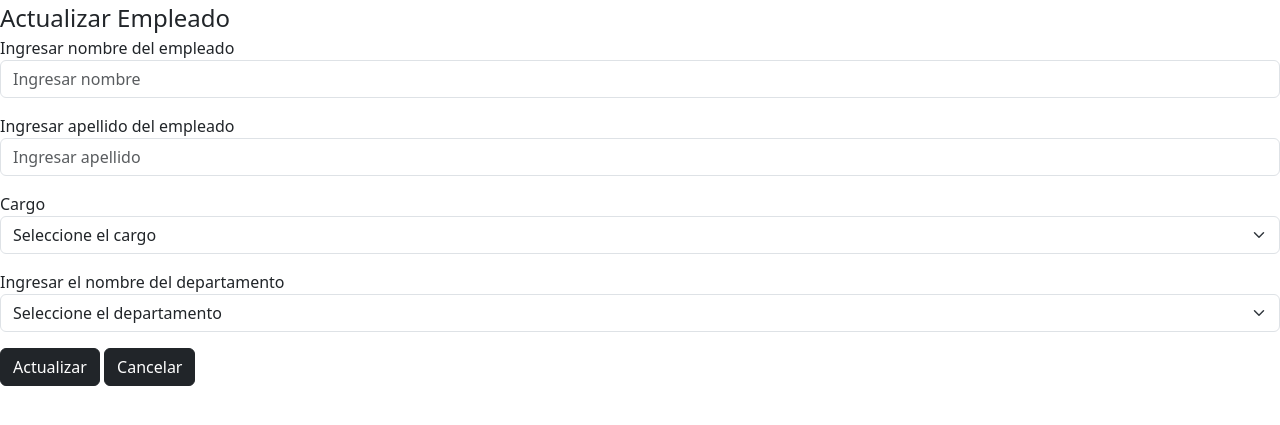
After one commit to daniel142giraldo-gif/Gestor-de-usuarios---Daniel-Escobar, a Flask app: template Templates/actualizaremple.html in a window 1280 px wide. The commit adds this page. Shown: the top 425 px of the page. Run offline with Flask 3, Linux system fonts and the light colour scheme; the template is opened without the code that fills it, so the values that code supplies are empty.

Commit message:
Editar empleados

```diff
--- /dev/null
+++ b/Templates/actualizaremple.html
@@ -0,0 +1,51 @@
+<!DOCTYPE html>
+<html>
+    <head>
+        <title>Editar Empleado</title>
+        <link rel="stylesheet" href="{{ url_for('static', filename='style.css') }}">
+        <link href="https://cdn.jsdelivr.net/npm/bootstrap@5.3.8/dist/css/bootstrap.min.css" rel="stylesheet">
+        <script src="https://cdn.jsdelivr.net/npm/bootstrap@5.3.8/dist/js/bootstrap.bundle.min.js"></script>
+
+    </head>
+    <body>
+        <div>
+            <h4 class="modal-title">Actualizar Empleado</h4>
+        </div>
+        <div>
+            <form method="POST" action="{{url_for('actualizarempleado')}}">
+                <input type="hidden" name="id" value="{{ emp[0] }}">
+                <div class="mb-3">
+                    <label>Ingresar nombre del empleado</label>
+                    <input type="text" class="form-control" name="nombre" placeholder="Ingresar nombre" value="{{ emp[2] }}">
+                </div>
+                <div class="mb-3">
+                    <label>Ingresar apellido del empleado</label>
+                    <input type="text" class="form-control" name="apellido" placeholder="Ingresar apellido" value="{{ emp[3] }}">
+                </div>
+                <div class="mb-3 mt-3">
+                    <label>Cargo</label>
+                    <select class="form-select" name="cargo" required value="{{ emp[4] }}">
+                        <option value="">Seleccione el cargo</option>
+                        <option value="gerente">gerente</option>
+                        <option value="administrador">administrador</option>
+                        <option value="contador">contador</option>
+                    </select>
+                </div>
+                <div class="mb-3 mt-3">
+                    <label>Ingresar el nombre del departamento</label>
+                    <select class="form-select" name="departamento" required value="{{ emp[12] }}">
+                        <option value="">Seleccione el departamento</option>
+                        <option value="Recursos humanos">Recursos humanos</option>
+                        <option value="Sistemas">Sistemas</option>
+                        <option value="Administracion">Administracion</option>
+                        <option value="Contabilidad">Contabilidad</option>
+                        <option value="Cafeteria">Cafeteria</option>
+                        <option value="Parqueaderos">Parqueaderos</option>
+                    </select>
+                </div>
+                <button type="submit" class="btn btn-dark">Actualizar</a></button>
+                <a href="{{ url_for('inicioemple') }}" class="btn btn-dark">Cancelar</a>
+            </form>
+        </div>
+    </body>
+</html>
--- a/empresa-m.sql
+++ b/empresa-m.sql
@@ -3,9 +3,9 @@
 -- https://www.phpmyadmin.net/
 --
 -- Servidor: 127.0.0.1
--- Tiempo de generación: 13-04-2026 a las 20:33:09
+-- Tiempo de generación: 23-04-2026 a las 05:50:17
 -- Versión del servidor: 10.4.32-MariaDB
--- Versión de PHP: 8.2.12
+-- Versión de PHP: 8.0.30
 
 SET SQL_MODE = "NO_AUTO_VALUE_ON_ZERO";
 START TRANSACTION;
@@ -71,7 +71,7 @@ CREATE TABLE `empleados` (
 
 INSERT INTO `empleados` (`id`, `DocumentoEmple`, `NombreEmple`, `ApellidoEmple`, `Cargo`, `SalarioB`, `HoraExtra`, `Bonificacion`, `Salud`, `Pension`, `SalarioNeto`, `idDep`) VALUES
 (2, '222222', 'Alejandro', 'Giraldo', 'gerente', 5130000.00, 10, 100000.00, 205200.00, 205200.00, 4719600.00, 0),
-(3, '654321', 'Daniel', 'Escobar', 'Gerente', 5245000.00, 15, 200000.00, 209800.00, 209800.00, 4825400.00, 1);
+(3, '654321', 'Daniel', 'Escobar', 'gerente', 5245000.00, 15, 200000.00, 209800.00, 209800.00, 4825400.00, 3);
 
 -- --------------------------------------------------------
 
```
Also changed, not shown: Templates/panelempleado.html (+7 -7 lines), apps.py (+69 -3 lines).
